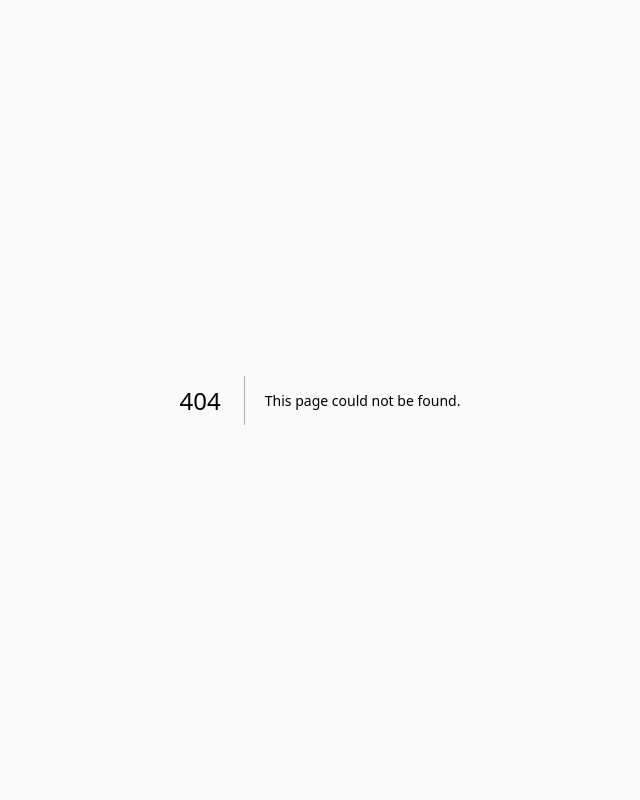
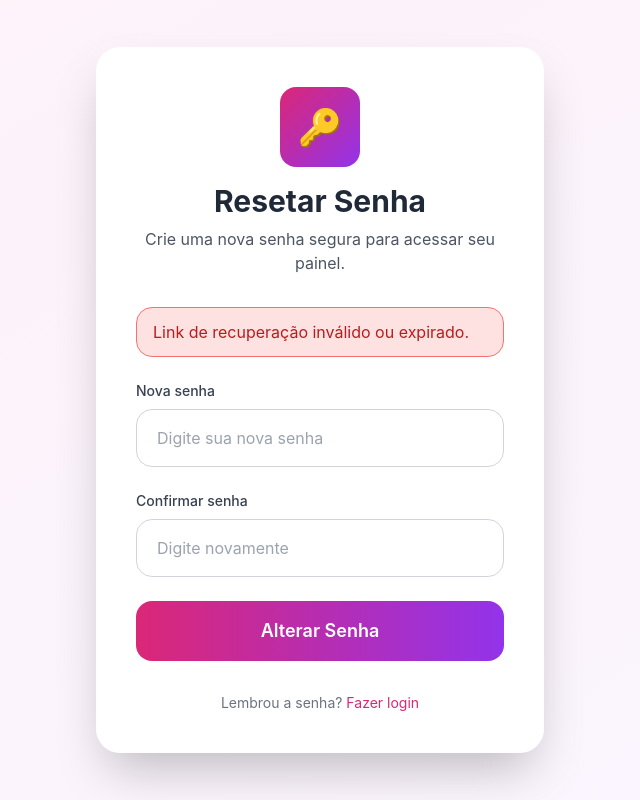
Before and after one commit to alexpinto2-dev/lia-beleza, a Next.js app: page /reset-password in a window 1280 px wide. Before the commit this address had no page. Shown: the whole page, without its empty margins (320-960 px from the left). Built offline with nearby package versions, Linux system fonts and the light colour scheme; no server answers.

Commit message:
Create page.tsx
Cria página personalizada de reset de senha

```diff
--- /dev/null
+++ b/app/reset-password/page.tsx
@@ -0,0 +1,133 @@
+'use client';
+
+import { useState, useEffect } from 'react';
+import { useRouter, useSearchParams } from 'next/navigation';
+import { supabase } from '@/lib/supabase';
+
+export default function ResetPassword() {
+  const router = useRouter();
+  const searchParams = useSearchParams();
+  const [password, setPassword] = useState('');
+  const [confirmPassword, setConfirmPassword] = useState('');
+  const [loading, setLoading] = useState(false);
+  const [message, setMessage] = useState('');
+  const [error, setError] = useState('');
+
+  const accessToken = searchParams.get('token'); // token do link de recuperação
+
+  useEffect(() => {
+    if (!accessToken) {
+      setError('Link de recuperação inválido ou expirado.');
+    }
+  }, [accessToken]);
+
+  const handleReset = async (e: React.FormEvent) => {
+    e.preventDefault();
+    setLoading(true);
+    setMessage('');
+    setError('');
+
+    if (password !== confirmPassword) {
+      setError('As senhas não coincidem.');
+      setLoading(false);
+      return;
+    }
+
+    if (password.length < 6) {
+      setError('A senha deve ter pelo menos 6 caracteres.');
+      setLoading(false);
+      return;
+    }
+
+    try {
+      const { error } = await supabase.auth.updateUser({
+        password,
+      });
+
+      if (error) throw error;
+
+      setMessage('Senha alterada com sucesso! Redirecionando para o login...');
+      setTimeout(() => {
+        router.push('/salao/login');
+      }, 3000);
+    } catch (err: any) {
+      setError(err.message || 'Erro ao resetar a senha. Tente novamente.');
+    } finally {
+      setLoading(false);
+    }
+  };
+
+  return (
+    <div className="min-h-screen bg-gradient-to-br from-pink-50 to-purple-50 flex items-center justify-center p-6">
+      <div className="bg-white p-10 rounded-3xl shadow-2xl w-full max-w-md">
+        <div className="text-center mb-8">
+          <div className="w-20 h-20 bg-gradient-to-br from-pink-600 to-purple-600 rounded-2xl mx-auto flex items-center justify-center text-white text-4xl mb-4">
+            🔑
+          </div>
+          <h1 className="text-3xl font-bold text-gray-800">Resetar Senha</h1>
+          <p className="text-gray-600 mt-2">Crie uma nova senha segura para acessar seu painel.</p>
+        </div>
+
+        {error && (
+          <div className="bg-red-100 border border-red-400 text-red-700 px-4 py-3 rounded-2xl mb-6">
+            {error}
+          </div>
+        )}
+
+        {message && (
+          <div className="bg-green-100 border border-green-400 text-green-700 px-4 py-3 rounded-2xl mb-6">
+            {message}
+          </div>
+        )}
+
+        <form onSubmit={handleReset} className="space-y-6">
+          <div>
+            <label className="block text-sm font-medium text-gray-700 mb-2">
+              Nova senha
+            </label>
+            <input
+              type="password"
+              value={password}
+              onChange={(e) => setPassword(e.target.value)}
+              className="w-full px-5 py-4 border border-gray-300 rounded-2xl focus:outline-none focus:border-pink-600 focus:ring-2 focus:ring-pink-200"
+              placeholder="Digite sua nova senha"
+              required
+              minLength={6}
+            />
+          </div>
+
+          <div>
+            <label className="block text-sm font-medium text-gray-700 mb-2">
+              Confirmar senha
+            </label>
+            <input
+              type="password"
+              value={confirmPassword}
+              onChange={(e) => setConfirmPassword(e.target.value)}
+              className="w-full px-5 py-4 border border-gray-300 rounded-2xl focus:outline-none focus:border-pink-600 focus:ring-2 focus:ring-pink-200"
+              placeholder="Digite novamente"
+              required
+              minLength={6}
+            />
+          </div>
+
+          <button
+            type="submit"
+            disabled={loading}
+            className={`w-full py-4 rounded-2xl font-semibold text-lg transition ${
+              loading
+                ? 'bg-gray-400 cursor-not-allowed'
+                : 'bg-gradient-to-r from-pink-600 to-purple-600 hover:opacity-90 text-white'
+            }`}
+          >
+            {loading ? 'Alterando...' : 'Alterar Senha'}
+          </button>
+        </form>
+
+        <p className="text-center text-sm text-gray-500 mt-8">
+          Lembrou a senha? <a href="/salao/login" className="text-pink-600 hover:underline">Fazer login</a>
+        </p>
+      </div>
+    </div>
+  );
+}
```
